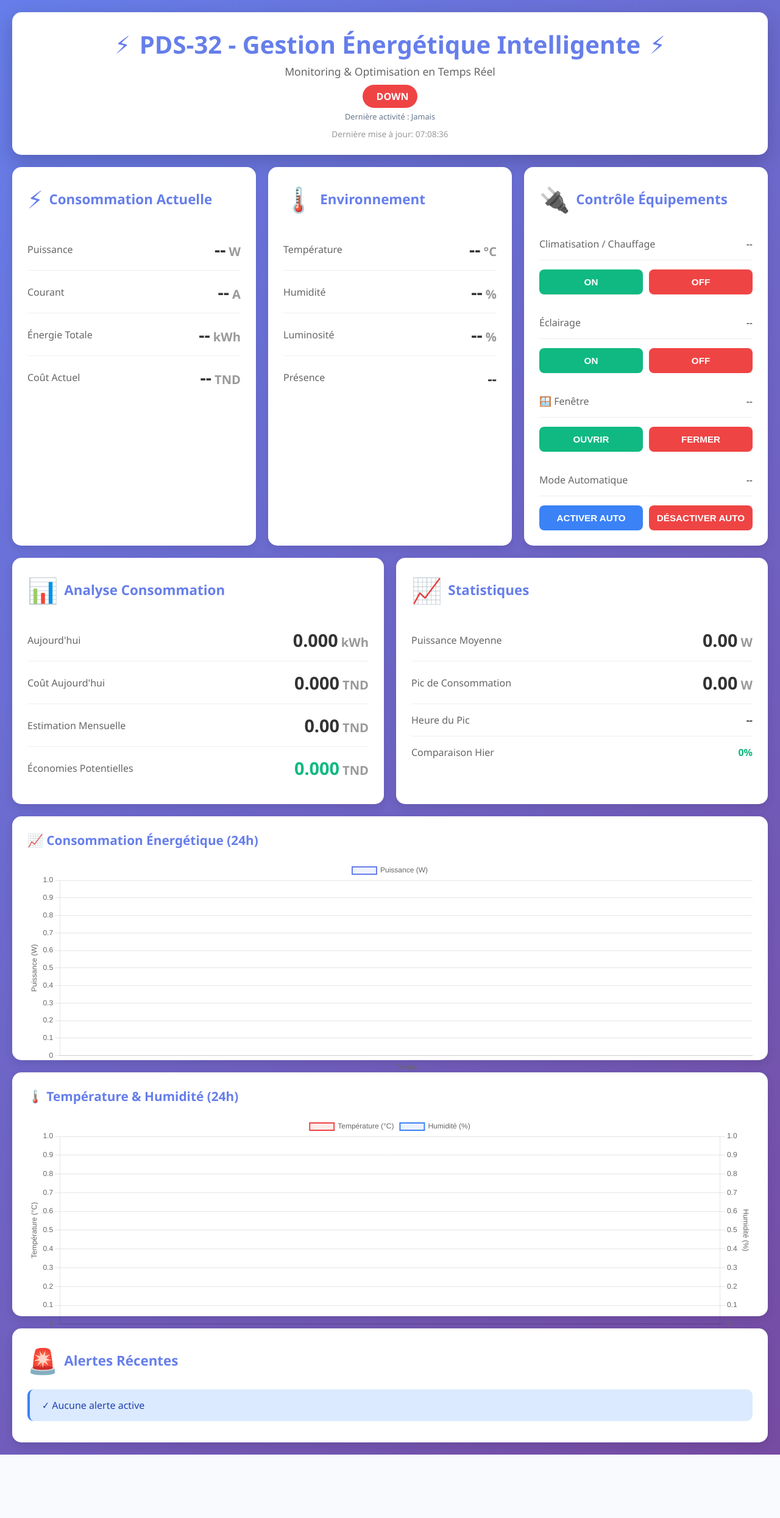
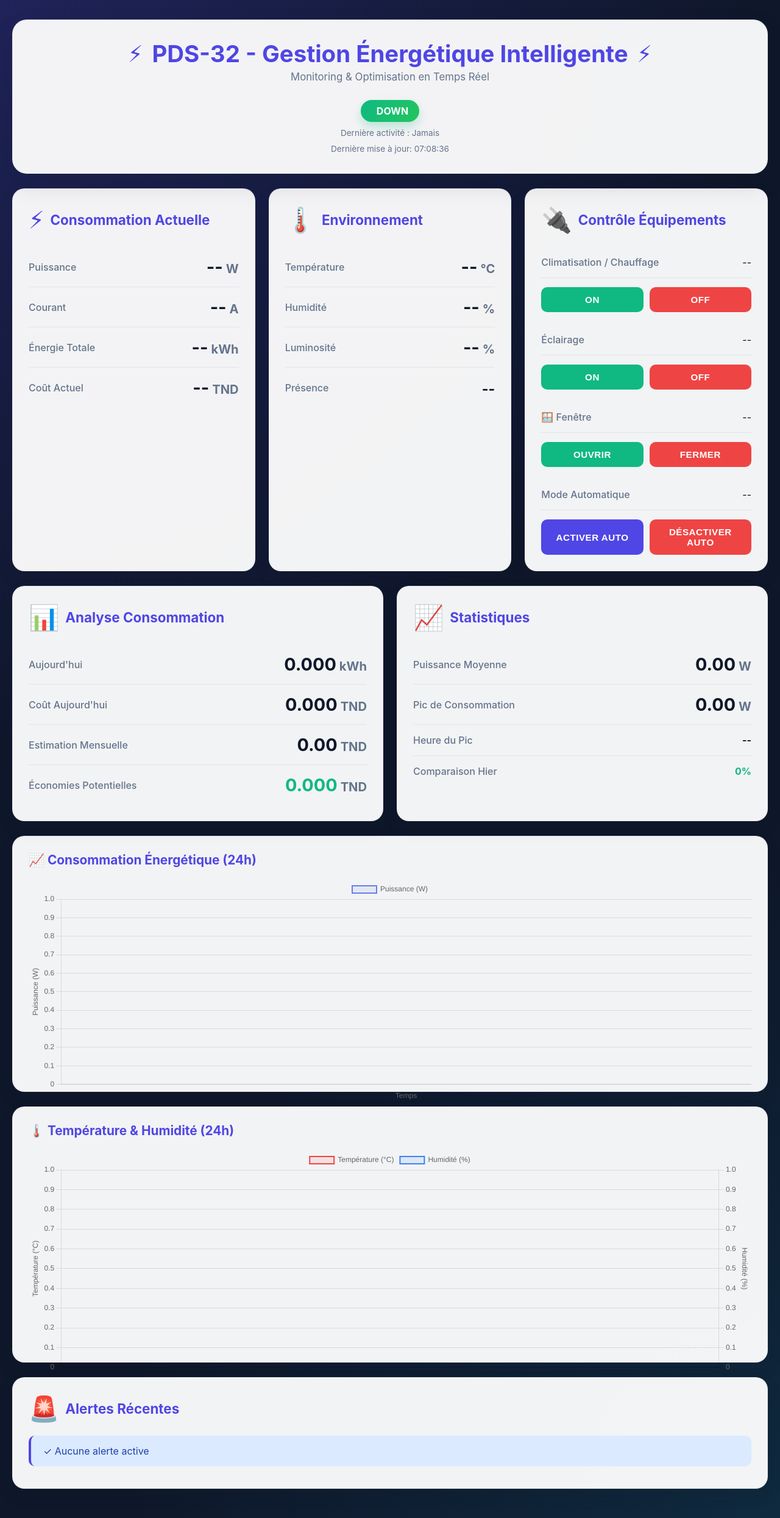
Before and after one commit to TH-montassar/PDS-32-Energy-Management, a Flask app: page /dashboard in a window 1280 px wide. Shown: the whole page at 61% size. Before the commit the page ends 2386 px from the top, so only its background shows below. Run offline with Flask 3, Linux system fonts and the light colour scheme; data that the repository does not hold is empty; parts of the project's set-up code (start-up, migrations or seed data) failed here and were passed over.

Commit message:
Refresh dashboard visual styling

```diff
--- a/backend/static/css/style.css
+++ b/backend/static/css/style.css
@@ -4,12 +4,39 @@
   box-sizing: border-box;
 }
 
+:root {
+  color-scheme: light;
+  --bg: #0f172a;
+  --bg-accent: #1e293b;
+  --surface: rgba(255, 255, 255, 0.95);
+  --surface-muted: rgba(248, 250, 252, 0.9);
+  --text: #0f172a;
+  --text-muted: #64748b;
+  --primary: #4f46e5;
+  --primary-strong: #4338ca;
+  --success: #10b981;
+  --danger: #ef4444;
+  --warning: #f59e0b;
+  --shadow-soft: 0 18px 40px rgba(15, 23, 42, 0.12);
+  --shadow-card: 0 12px 26px rgba(15, 23, 42, 0.12);
+}
+
 body {
-  font-family: "Segoe UI", Tahoma, Geneva, Verdana, sans-serif;
-  background: linear-gradient(135deg, #667eea 0%, #764ba2 100%);
-  color: #333;
+  font-family: "Inter", "Segoe UI", Tahoma, Geneva, Verdana, sans-serif;
+  background: radial-gradient(
+      circle at top left,
+      rgba(79, 70, 229, 0.25),
+      transparent 45%
+    ),
+    radial-gradient(
+      circle at bottom right,
+      rgba(14, 116, 144, 0.2),
+      transparent 40%
+    ),
+    var(--bg);
+  color: var(--text);
   min-height: 100vh;
-  padding: 20px;
+  padding: 32px 20px 48px;
 }
 
 .container {
@@ -19,17 +46,19 @@ body {
 
 /* ==================== HEADER ==================== */
 header {
-  background: white;
-  padding: 25px;
-  border-radius: 15px;
-  box-shadow: 0 10px 30px rgba(0, 0, 0, 0.2);
-  margin-bottom: 20px;
+  background: var(--surface);
+  padding: 32px;
+  border-radius: 24px;
+  box-shadow: var(--shadow-soft);
+  margin-bottom: 24px;
   text-align: center;
+  border: 1px solid rgba(148, 163, 184, 0.2);
+  backdrop-filter: blur(10px);
 }
 
 header h1 {
-  color: #667eea;
-  font-size: 2.5em;
+  color: var(--primary);
+  font-size: clamp(1.8rem, 3vw, 2.7rem);
   margin-bottom: 5px;
   display: flex;
   align-items: center;
@@ -38,8 +67,16 @@ header h1 {
 }
 
 header p {
-  color: #666;
-  font-size: 1.1em;
+  color: var(--text-muted);
+  font-size: 1.05em;
+}
+
+.header-meta {
+  display: flex;
+  flex-direction: column;
+  gap: 10px;
+  align-items: center;
+  margin-top: 18px;
 }
 
 .live-indicator {
@@ -47,11 +84,12 @@ header p {
   align-items: center;
   gap: 8px;
   margin-top: 10px;
-  padding: 8px 15px;
-  background: #10b981;
+  padding: 8px 18px;
+  background: linear-gradient(120deg, #10b981, #22c55e);
   color: white;
   border-radius: 20px;
   font-weight: bold;
+  box-shadow: 0 8px 16px rgba(16, 185, 129, 0.25);
 }
 
 .pulse-dot {
@@ -60,6 +98,11 @@ header p {
   background: white;
   border-radius: 50%;
   animation: pulse 2s infinite;
+}
+
+.last-seen {
+  font-size: 0.85em;
+  color: var(--text-muted);
 }
 
 @keyframes pulse {
@@ -78,26 +121,27 @@ header p {
 .grid {
   display: grid;
   grid-template-columns: repeat(auto-fit, minmax(320px, 1fr));
-  gap: 20px;
-  margin-bottom: 20px;
+  gap: 22px;
+  margin-bottom: 24px;
 }
 
 .card {
-  background: white;
-  padding: 25px;
-  border-radius: 15px;
-  box-shadow: 0 5px 15px rgba(0, 0, 0, 0.1);
+  background: var(--surface);
+  padding: 26px;
+  border-radius: 20px;
+  box-shadow: var(--shadow-card);
   transition: transform 0.3s, box-shadow 0.3s;
+  border: 1px solid rgba(148, 163, 184, 0.15);
 }
 
 .card:hover {
   transform: translateY(-5px);
-  box-shadow: 0 10px 25px rgba(0, 0, 0, 0.2);
+  box-shadow: 0 16px 30px rgba(15, 23, 42, 0.16);
 }
 
 .card h2 {
   font-size: 1.4em;
-  color: #667eea;
+  color: var(--primary);
   margin-bottom: 20px;
   display: flex;
   align-items: center;
@@ -114,7 +158,7 @@ header p {
   justify-content: space-between;
   align-items: center;
   padding: 15px 0;
-  border-bottom: 1px solid #eee;
+  border-bottom: 1px solid rgba(148, 163, 184, 0.2);
 }
 
 .metric:last-child {
@@ -122,7 +166,7 @@ header p {
 }
 
 .metric-label {
-  color: #666;
+  color: var(--text-muted);
   font-size: 1em;
   font-weight: 500;
 }
@@ -130,12 +174,12 @@ header p {
 .metric-value {
   font-size: 1.8em;
   font-weight: bold;
-  color: #333;
+  color: var(--text);
 }
 
 .metric-unit {
   font-size: 0.7em;
-  color: #999;
+  color: var(--text-muted);
   margin-left: 5px;
 }
 
@@ -149,12 +193,12 @@ header p {
 }
 
 .status-on {
-  background: #10b981;
-  box-shadow: 0 0 10px #10b981;
+  background: var(--success);
+  box-shadow: 0 0 12px rgba(16, 185, 129, 0.55);
 }
 
 .status-off {
-  background: #ef4444;
+  background: var(--danger);
 }
 
 /* ==================== BUTTONS ==================== */
@@ -168,12 +212,13 @@ button {
   flex: 1;
   padding: 12px;
   border: none;
-  border-radius: 8px;
+  border-radius: 10px;
   font-size: 0.95em;
   font-weight: bold;
   cursor: pointer;
   transition: all 0.3s;
   text-transform: uppercase;
+  letter-spacing: 0.5px;
 }
 
 button:active {
@@ -181,44 +226,48 @@ button:active {
 }
 
 .btn-on {
-  background: #10b981;
+  background: var(--success);
   color: white;
 }
 
 .btn-on:hover {
-  background: #059669;
+  background: #0f9f6e;
+  box-shadow: 0 8px 14px rgba(16, 185, 129, 0.3);
 }
 
 .btn-off {
-  background: #ef4444;
+  background: var(--danger);
   color: white;
 }
 
 .btn-off:hover {
   background: #dc2626;
+  box-shadow: 0 8px 14px rgba(239, 68, 68, 0.3);
 }
 
 .btn-auto {
-  background: #3b82f6;
+  background: var(--primary);
   color: white;
 }
 
 .btn-auto:hover {
-  background: #2563eb;
+  background: var(--primary-strong);
+  box-shadow: 0 8px 14px rgba(79, 70, 229, 0.3);
 }
 
 /* ==================== CHARTS ==================== */
 .chart-container {
-  background: white;
-  padding: 25px;
-  border-radius: 15px;
-  box-shadow: 0 5px 15px rgba(0, 0, 0, 0.1);
-  margin-bottom: 20px;
-  height: 400px;
+  background: var(--surface);
+  padding: 26px;
+  border-radius: 20px;
+  box-shadow: var(--shadow-card);
+  margin-bottom: 24px;
+  height: 420px;
+  border: 1px solid rgba(148, 163, 184, 0.15);
 }
 
 .chart-container h2 {
-  color: #667eea;
+  color: var(--primary);
   margin-bottom: 20px;
   font-size: 1.3em;
 }
@@ -267,20 +316,20 @@ button:active {
 }
 
 .alert-warning {
-  background: #fef3c7;
-  border-left: 4px solid #f59e0b;
+  background: #fef7d5;
+  border-left: 4px solid var(--warning);
   color: #92400e;
 }
 
 .alert-critical {
   background: #fee2e2;
-  border-left: 4px solid #ef4444;
+  border-left: 4px solid var(--danger);
   color: #991b1b;
 }
 
 .alert-info {
   background: #dbeafe;
-  border-left: 4px solid #3b82f6;
+  border-left: 4px solid var(--primary);
   color: #1e40af;
 }
 
@@ -311,7 +360,7 @@ button:active {
 .loading {
   text-align: center;
   padding: 40px;
-  color: #666;
+  color: var(--text-muted);
 }
 
 .spinner {
@@ -319,7 +368,7 @@ button:active {
   width: 40px;
   height: 40px;
   border: 4px solid #f3f3f3;
-  border-top: 4px solid #667eea;
+  border-top: 4px solid var(--primary);
   border-radius: 50%;
   animation: spin 1s linear infinite;
 }
@@ -336,8 +385,8 @@ button:active {
 /* ==================== TIMESTAMP ==================== */
 .timestamp {
   font-size: 0.85em;
-  color: #999;
-  margin-top: 10px;
+  color: var(--text-muted);
+  margin-top: 0;
   text-align: center;
 }
 
@@ -351,12 +400,16 @@ button:active {
     font-size: 1.8em;
   }
 
+  .header-meta {
+    gap: 6px;
+  }
+
   .metric-value {
     font-size: 1.5em;
   }
 
   .chart-container {
-    height: 300px;
+    height: 320px;
   }
 }
 
--- a/backend/templates/dashboard.html
+++ b/backend/templates/dashboard.html
@@ -20,12 +20,16 @@
           <span>⚡</span>
         </h1>
         <p>Monitoring & Optimisation en Temps Réel</p>
-        <div class="live-indicator" id="deviceStatusContainer">
-          <span class="pulse-dot"id="statusDot"></span>
-          <span id="statusText">Chargement...</span>
+        <div class="header-meta">
+          <div class="live-indicator" id="deviceStatusContainer">
+            <span class="pulse-dot" id="statusDot"></span>
+            <span id="statusText">Chargement...</span>
+          </div>
+          <div class="last-seen" id="lastSeenDisplay">
+            Dernière activité: --:--
+          </div>
+          <div class="timestamp" id="lastUpdate">Chargement...</div>
         </div>
-      <div id="lastSeenDisplay" style="font-size: 0.8em; margin-top: 5px; color: #64748b;">Dernière activité: --:--</div>
-        <div class="timestamp" id="lastUpdate">Chargement...</div>
       </header>
 
       <!-- ==================== METRICS GRID ==================== -->
```
